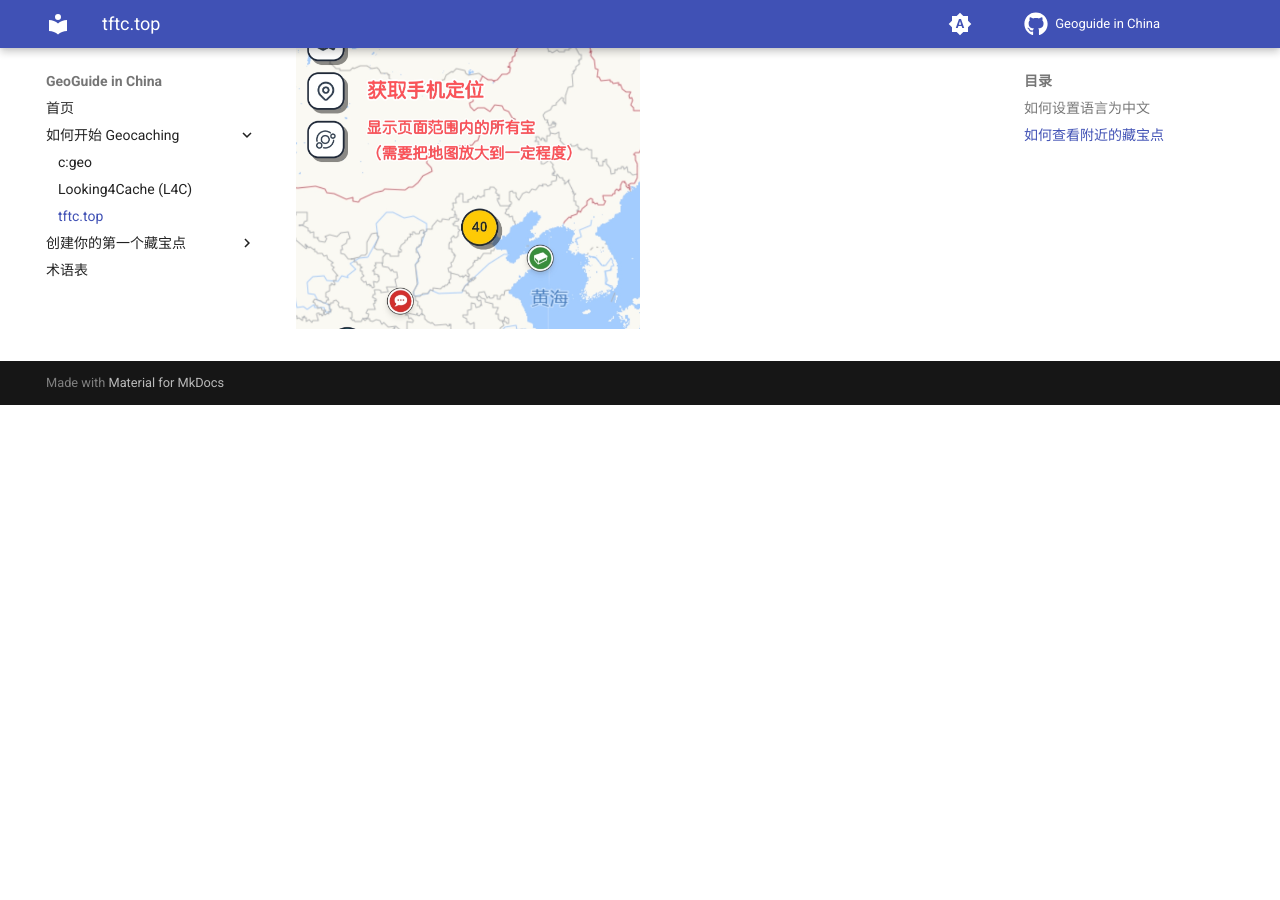
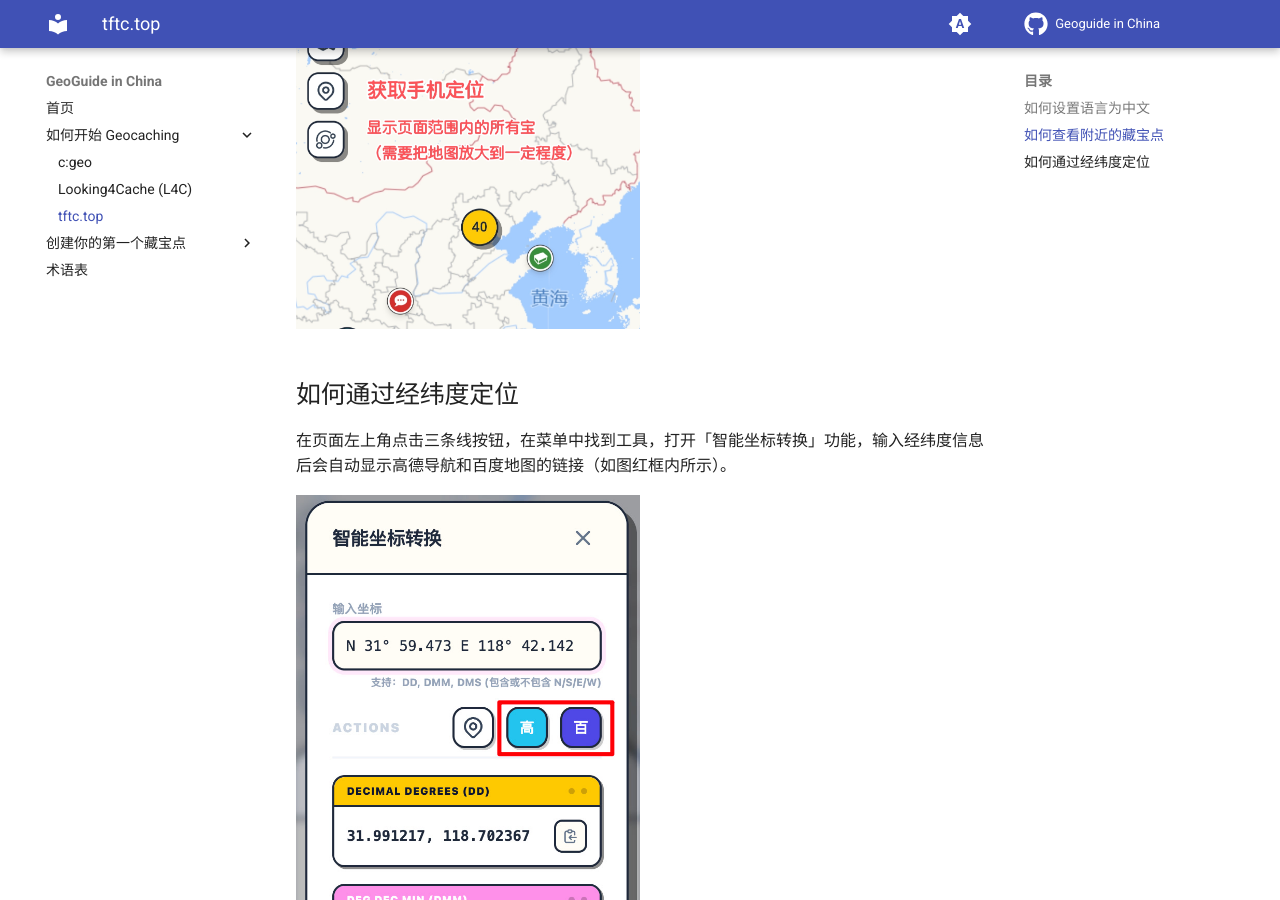
Before and after one commit to Konano/geoguide-in-china, an MkDocs documentation site: the page built from docs/getting-started/tftc.md, in a window 1280 px wide and 900 px high, scrolled down 1284 px. Built offline with MkDocs 1.6.1 and Material for MkDocs 9.7.7, drawn with Linux system fonts in a browser that asks for light colours; comment, search, counter and statistics services are not loaded; before the commit the page ends 1689 px from its top, so only the background shows below that.

Commit message:
添加如何通过经纬度定位的说明及智能坐标转换功能的使用方法

```diff
--- a/docs/getting-started/tftc.md
+++ b/docs/getting-started/tftc.md
@@ -15,3 +15,9 @@
 开启页面左上角的两个按钮，然后把地图放大并移动到你所在位置附近，即可看到周边藏宝点。点击藏宝点图标可查看详细信息。
 
 ![查看藏宝点](./imgs/tftc-2.jpg){ width="50%" }
+
+## 如何通过经纬度定位 { #locate-by-coordinates }
+
+在页面左上角点击三条线按钮，在菜单中找到工具，打开「智能坐标转换」功能，输入经纬度信息后会自动显示高德导航和百度地图的链接（如图红框内所示）。
+
+![智能坐标转换](./imgs/tftc-3.jpg){ width="50%" }
```
Also changed, not shown: docs/getting-started/imgs/tftc-3.jpg (added).
